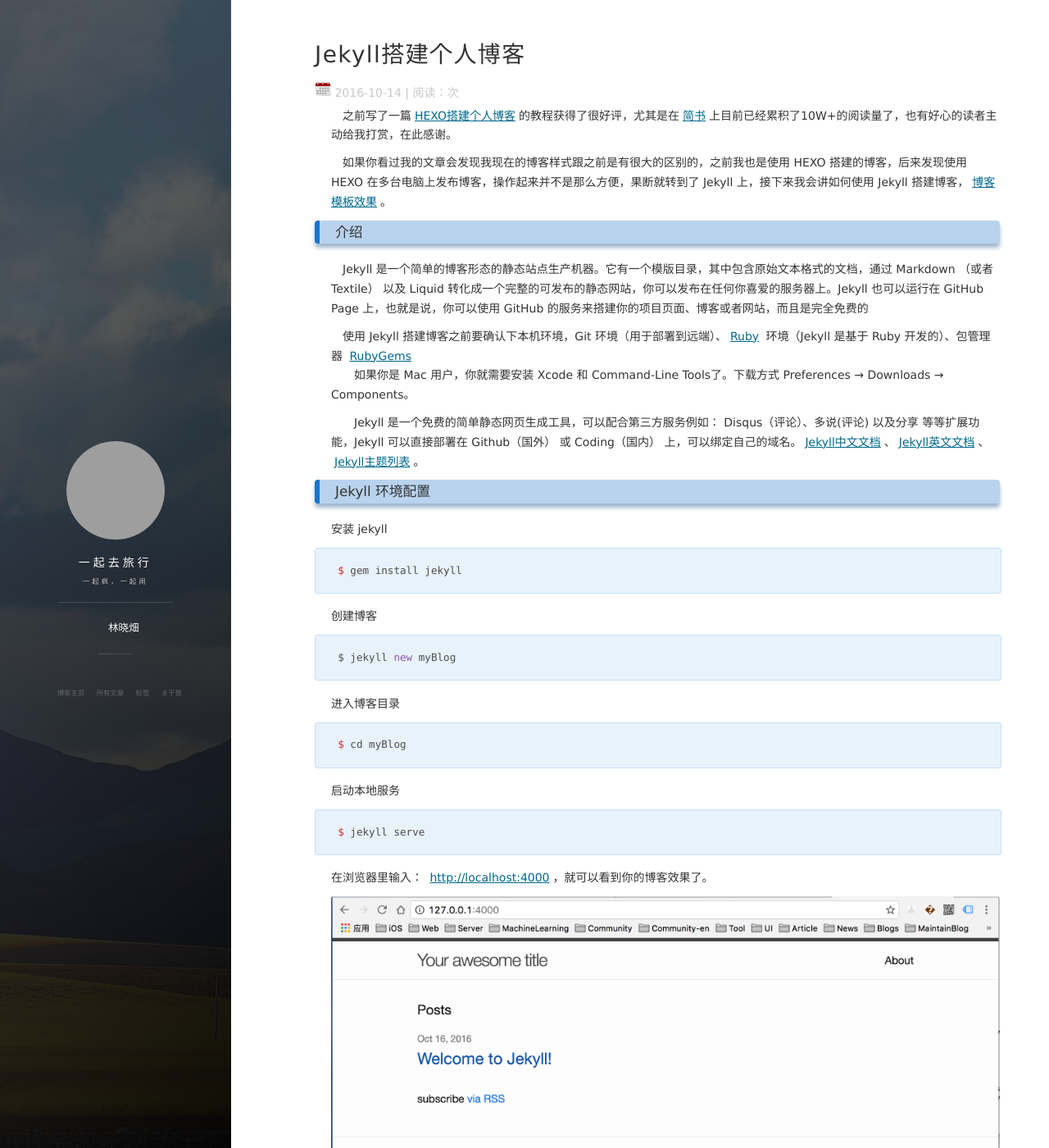
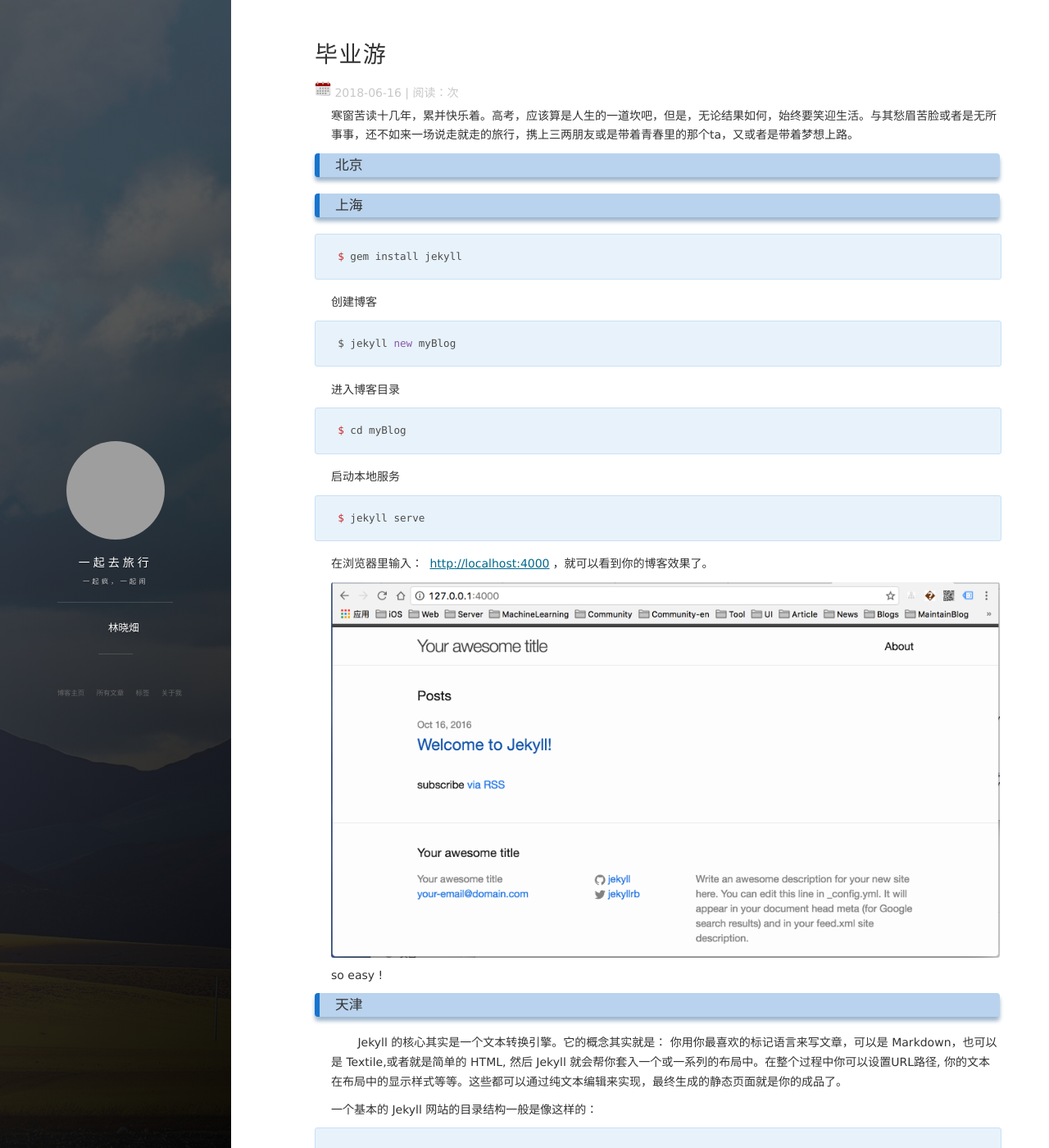
Before and after one commit to lxtxx/lxtxx.github.io, a Jekyll site: the page built from _posts/2018-05-16-毕业游.md, in a window 1280 px wide and 1400 px high. Shown: the whole window at 82% size. Built offline with Jekyll 4.4.1, drawn with Linux system fonts in a browser that asks for light colours; nearby versions of some CDN libraries; comment, search, counter and statistics services are not loaded; some of the changed text lies outside the part shown; grey boxes are pictures that could not be loaded.

Commit message:
Update and rename 2016-10-14-jekyll_tutorials1.md to 2018-05-16-毕业游.md

````diff
--- a/_posts/2016-10-14-jekyll_tutorials1.md
+++ b/_posts/2018-05-16-毕业游.md
@@ -1,28 +1,16 @@
 ---
 layout: post
-title: Jekyll搭建个人博客
-date: 2016-10-14
-tags: 博客
+title: 毕业游
+date: 20180616
+tags: 十三
 ---
+  寒窗苦读十几年，累并快乐着。高考，应该算是人生的一道坎吧，但是，无论结果如何，始终要笑迎生活。与其愁眉苦脸或者是无所事事，还不如来一场说走就走的旅行，携上三两朋友或是带着青春里的那个ta，又或者是带着梦想上路。
 
-　之前写了一篇[HEXO搭建个人博客](http://baixin.io/2015/08/HEXO%E6%90%AD%E5%BB%BA%E4%B8%AA%E4%BA%BA%E5%8D%9A%E5%AE%A2/)的教程获得了很好评，尤其是在[简书](http://www.jianshu.com/p/465830080ea9)上目前已经累积了10W+的阅读量了，也有好心的读者主动给我打赏，在此感谢。
-
-　如果你看过我的文章会发现我现在的博客样式跟之前是有很大的区别的，之前我也是使用 HEXO 搭建的博客，后来发现使用 HEXO 在多台电脑上发布博客，操作起来并不是那么方便，果断就转到了 Jekyll 上，接下来我会讲如何使用 Jekyll 搭建博客，[博客模板效果](http://baixin.io/#blog)。
+### 北京
 
 
-### 介绍
 
- 　Jekyll 是一个简单的博客形态的静态站点生产机器。它有一个模版目录，其中包含原始文本格式的文档，通过 Markdown （或者 Textile） 以及 Liquid 转化成一个完整的可发布的静态网站，你可以发布在任何你喜爱的服务器上。Jekyll 也可以运行在 GitHub Page 上，也就是说，你可以使用 GitHub 的服务来搭建你的项目页面、博客或者网站，而且是完全免费的
-
-　使用 Jekyll 搭建博客之前要确认下本机环境，Git 环境（用于部署到远端）、[Ruby](http://www.ruby-lang.org/en/downloads/) 环境（Jekyll 是基于 Ruby 开发的）、包管理器 [RubyGems](http://rubygems.org/pages/download)
-　　如果你是 Mac 用户，你就需要安装 Xcode 和 Command-Line Tools了。下载方式 Preferences → Downloads → Components。
-
-　　Jekyll 是一个免费的简单静态网页生成工具，可以配合第三方服务例如： Disqus（评论）、多说(评论) 以及分享 等等扩展功能，Jekyll 可以直接部署在 Github（国外） 或 Coding（国内） 上，可以绑定自己的域名。[Jekyll中文文档](http://jekyll.bootcss.com/)、[Jekyll英文文档](https://jekyllrb.com/)、[Jekyll主题列表](http://jekyllthemes.org/)。
-
-
-### Jekyll 环境配置
-
-安装 jekyll
+### 上海
 
 ```
 $ gem install jekyll
@@ -52,7 +40,7 @@
 
 so easy !
 
-### 目录结构
+### 天津
 
 　Jekyll 的核心其实是一个文本转换引擎。它的概念其实就是： 你用你最喜欢的标记语言来写文章，可以是 Markdown，也可以是 Textile,或者就是简单的 HTML, 然后 Jekyll 就会帮你套入一个或一系列的布局中。在整个过程中你可以设置URL路径, 你的文本在布局中的显示样式等等。这些都可以通过纯文本编辑来实现，最终生成的静态页面就是你的成品了。
 
@@ -88,12 +76,12 @@
 
 到此，博客初步搭建算是完成了，
 
-### 博客部署到远端
+### 南京
 
 　我这里讲的是部署到 Github Page 创建一个 github 账号，然后创建一个跟你账户名一样的仓库，如我的 github 账户名叫 [leopardpan](https://github.com/leopardpan)，我的 github 仓库名就叫 [leopardpan.github.io](https://github.com/leopardpan/leopardpan.github.io)，创建好了之后，把刚才建立的 myBlog 项目 push 到 username.github.io仓库里去（username指的是你的github用户名），检查你远端仓库已经跟你本地 myBlog 同步了，然后你在浏览器里输入 username.github.io ，就可以访问你的博客了。
 
 
-### 编写文章
+### 浙江
 
 　　所有的文章都是 _posts 目录下面，文章格式为 mardown 格式，文章文件名可以是 .mardown 或者 .md。
 
@@ -122,8 +110,7 @@
 我写文章使用的是 Sublime Text2 编辑器，如果你对 markdown 语法不熟悉的话，可以看看[作业部落的教程](https://www.zybuluo.com/)
 
 
-### 使用我的博客模板
-
+### 广州
 虽然博客部署完成了，你会发现博客太简单不是你想要的，如果你喜欢我的模板的话，可以使用我的模板。
 
 首先你要获取的我博客，[Github项目地址](https://github.com/leopardpan/leopardpan.github.io.git)，你可以直接[点击下载博客](https://github.com/leopardpan/leopardpan.github.io/archive/master.zip)，进去leopardpan.github.io/ 目录下， 使用命令部署本地服务
@@ -132,8 +119,7 @@
 $ jekyll server
 ```
 
-### 如果你本机没配置过任何jekyll的环境，可能会报错
-
+### 云南
 ```
 /Users/xxxxxxxx/.rvm/rubies/ruby-2.2.2/lib/ruby/site_ruby/2.2.0/rubygems/core_ext/kernel_require.rb:54:in `require': cannot load such file -- bundler (LoadError)
 	from /Users/xxxxxxxx/.rvm/rubies/ruby-2.2.2/lib/ruby/site_ruby/2.2.0/rubygems/core_ext/kernel_require.rb:54:in `require'
@@ -259,8 +245,7 @@
 
 在浏览器输入 [127.0.0.1:4000](127.0.0.1:4000) ， 就可以看到[baixin.io](http://baixin.io)博客效果了。
 
-### 修改成你自己的博客
-
+### 西藏
 >* 如果你想使用我的模板请把 _posts/ 目录下的文章都去掉。
 >* 修改 _config.yml 文件里面的内容为你自己的。
 
````
